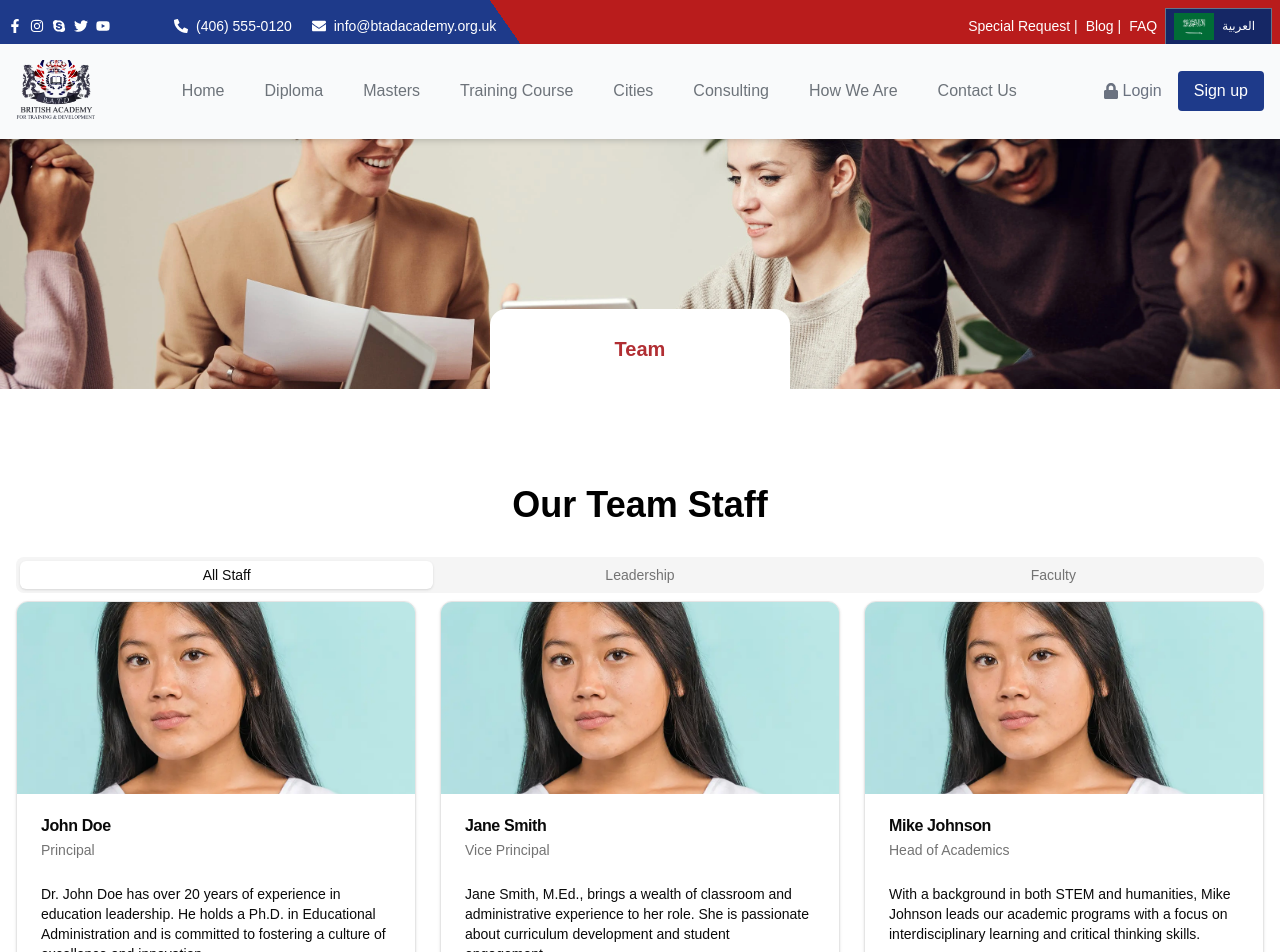
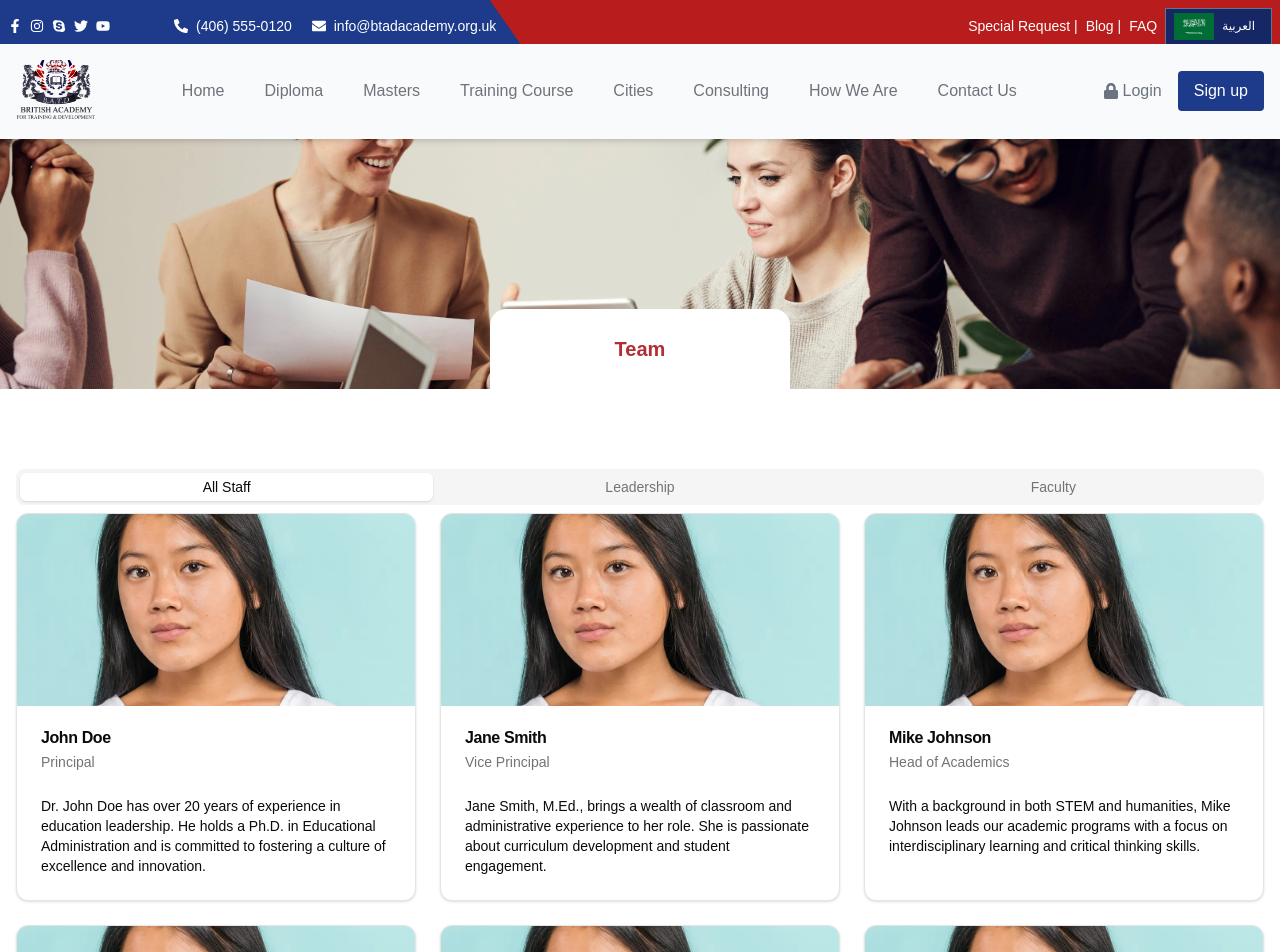
Before and after one commit to abdulhadi240/batacademy-orignal, a Next.js app: page /en/team-staff in a window 1280 px wide. Shown: the top 952 px of the page. Built offline with nearby package versions, Linux system fonts and the light colour scheme.

Commit message:
uiux updated , apply page

```diff
--- a/src/app/[locale]/job_detail/page.jsx
+++ b/src/app/[locale]/job_detail/page.jsx
@@ -11,6 +11,7 @@ import {
 } from "lucide-react";
 import Image from "next/image";
 import HeaderSection from "@/components/HeaderSection";
+import Link from "next/link";
 
 export default function JobDetailsPage({params}) {
   return (
@@ -29,9 +30,9 @@ export default function JobDetailsPage({params}) {
                   height={80}
                   className="rounded-lg border p-2"
                 />
-                <Button size="lg" className="md:hidden text-white">
+                <Link href={`/${params.locale}/apply?type=job`} size="lg" className="md:hidden text-white bg-primary p-2">
                   Apply Now
-                </Button>
+                </Link>
               </div>
               <div className="flex-grow">
                 <div className="flex flex-col sm:flex-row sm:items-center gap-2 sm:gap-4 mb-2">
--- a/src/app/[locale]/team-staff/page.jsx
+++ b/src/app/[locale]/team-staff/page.jsx
@@ -19,8 +19,7 @@ export default function TeamStaff({params}) {
   return (
     <><HeaderSection params={params.locale} />
         <Banner customerServiceHeading={'Team'}/>
-        <div className="container mx-auto px-2 sm:px-4 py-6 sm:py-8">
-          <h1 className="text-3xl sm:text-4xl font-bold text-center mb-6 sm:mb-8">Our Team Staff</h1>
+        <div className="container mx-auto px-2 sm:px-4 py-6 sm:py-4">
 
           <Tabs defaultValue="all" className="mb-6 sm:mb-8">
               <TabsList className="grid w-full grid-cols-3">
--- a/src/app/[locale]/work-area/page.jsx
+++ b/src/app/[locale]/work-area/page.jsx
@@ -15,8 +15,7 @@ export default function WorkArea({params}) {
   return (
     <><HeaderSection params={params.locale} />
         <Banner customerServiceHeading={'Work Area'}/>
-        <div className="container mx-auto px-4 py-12">
-          <h1 className="text-4xl font-bold text-center mb-12">Our Work Areas</h1>
+        <div className="container mx-auto px-4 py-6">
           <div className="grid grid-cols-1 md:grid-cols-2 lg:grid-cols-3 gap-8">
               {workAreas.map((area, index) => (
                   <div key={index} className="group relative overflow-hidden rounded-lg shadow-lg">
--- a/src/app/[locale]/workfeild/page.jsx
+++ b/src/app/[locale]/workfeild/page.jsx
@@ -14,8 +14,7 @@ export default function Workfield({params}) {
   return (
     <><HeaderSection params={params.locale} />
         <Banner customerServiceHeading={'Work Feild'}/>
-        <div className="container mx-auto px-4 py-12">
-          <h1 className="text-4xl font-bold text-center mb-12">Our Workfields</h1>
+        <div className="container mx-auto px-4 py-6">
           <div className="grid grid-cols-1 md:grid-cols-2 lg:grid-cols-3 gap-8">
               {workfields.map((field, index) => (
                   <div key={index} className="bg-white rounded-lg shadow-lg p-6 border-l-4 border-primary">
```
